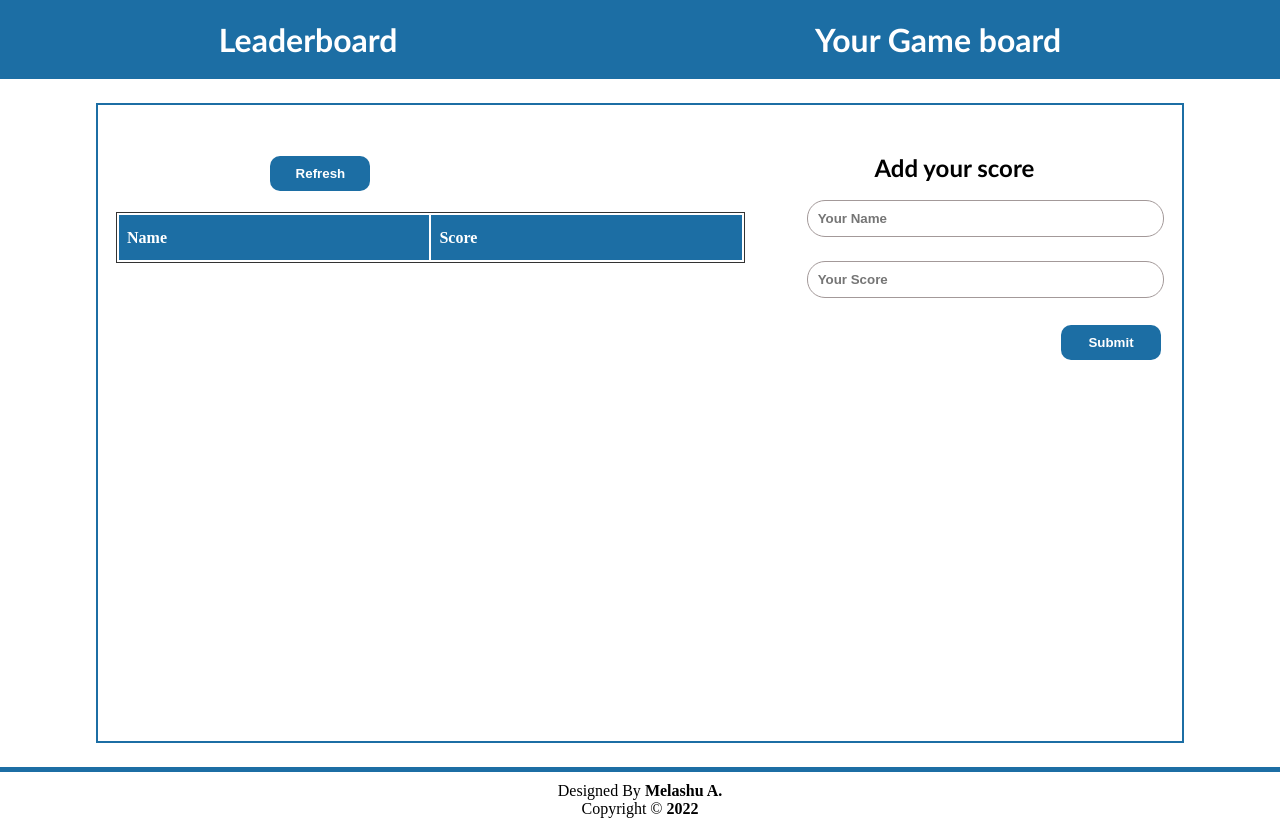
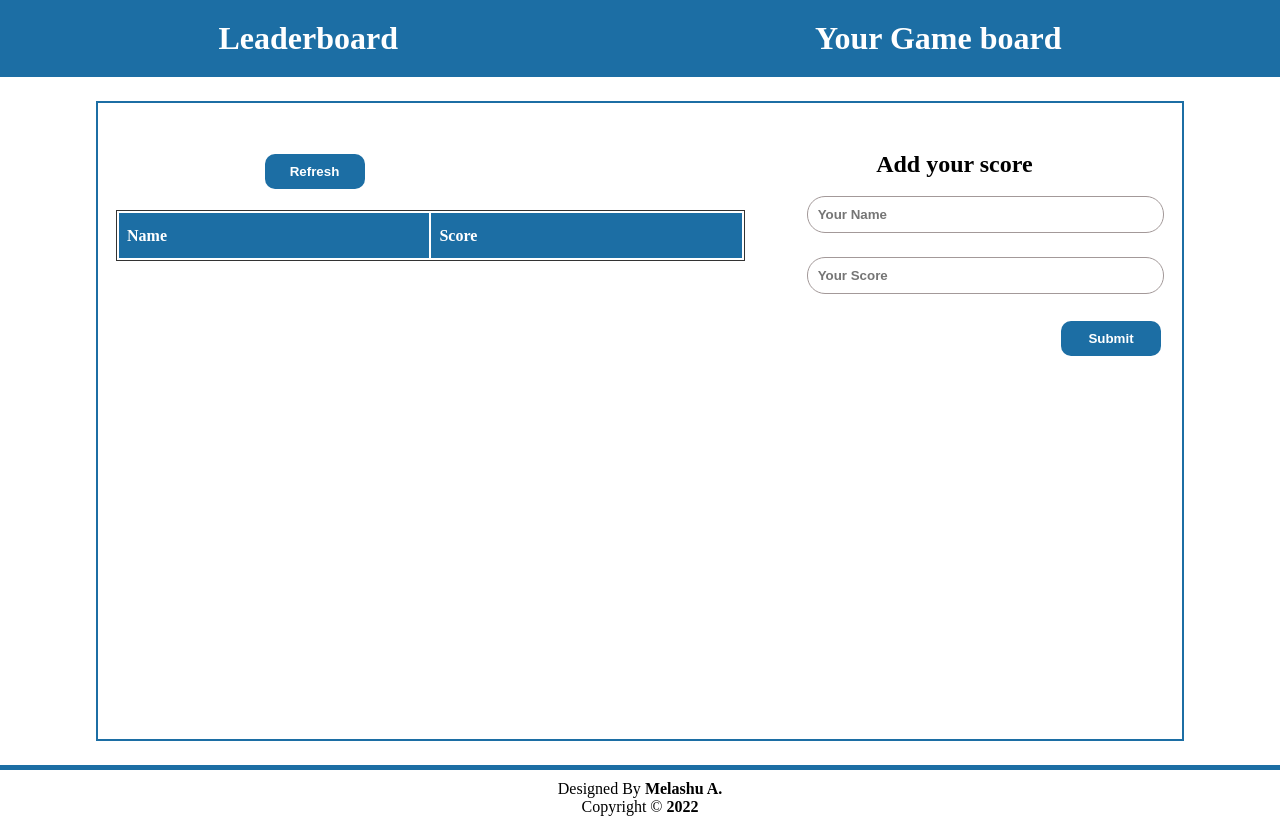
Before and after one commit to melashu/Leaderboard, a website built with webpack: page src/index.html in a window 1280 px wide. Built offline with nearby package versions, Linux system fonts and the light colour scheme; no server answers.

Commit message:
Add linter fix

```diff
--- a/css/style.css
+++ b/css/style.css
@@ -40,15 +40,11 @@ main {
   text-align: center;
   padding: 10px;
   color: #fff;
-  font-family:
-  "Trebuchet MS", sans-serif;
 }
 
 h2 {
   font-weight: 600;
   color: #fff;
-  font-family:
-  "Trebuchet MS", sans-serif;
 }
 
 section {
@@ -190,8 +186,6 @@ footer {
     text-align: center;
     padding: 10px;
     color: #fff;
-    font-family:
-    "Trebuchet MS", sans-serif;
   }
 
   section {
```
